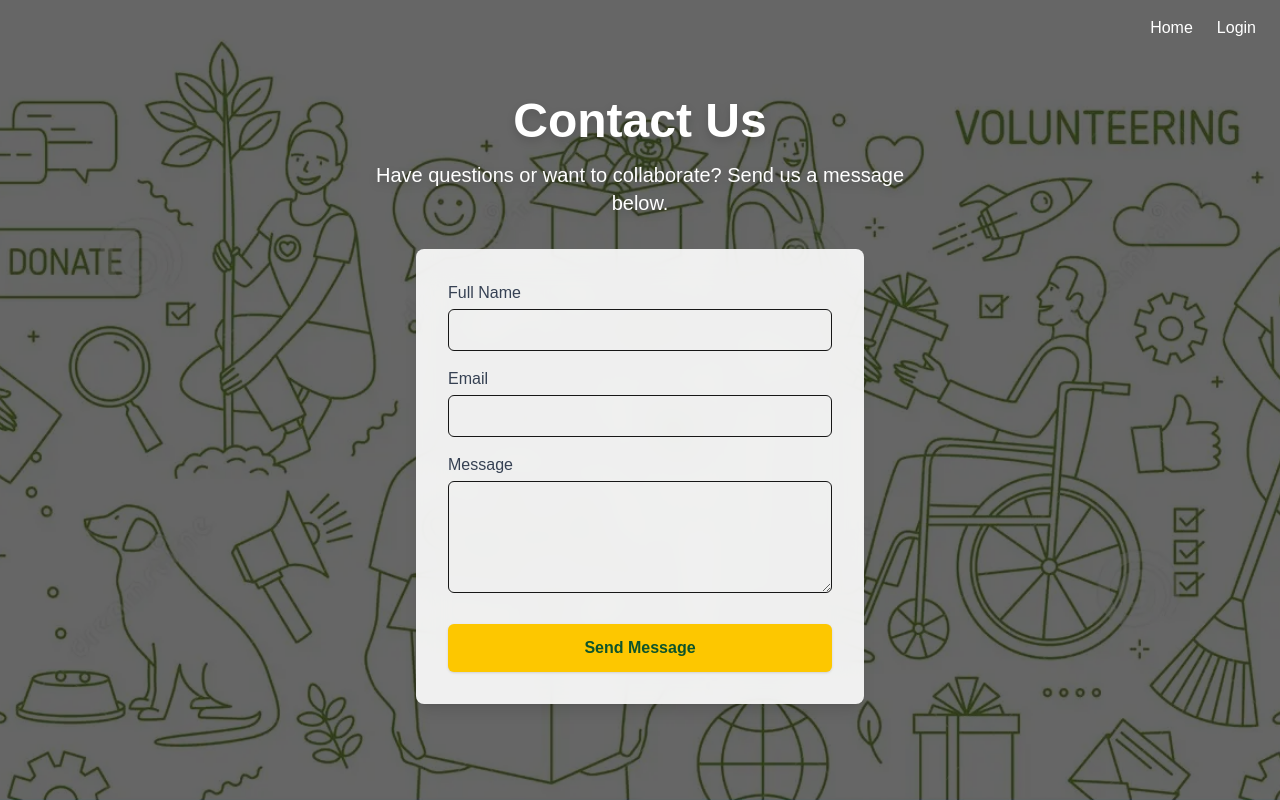
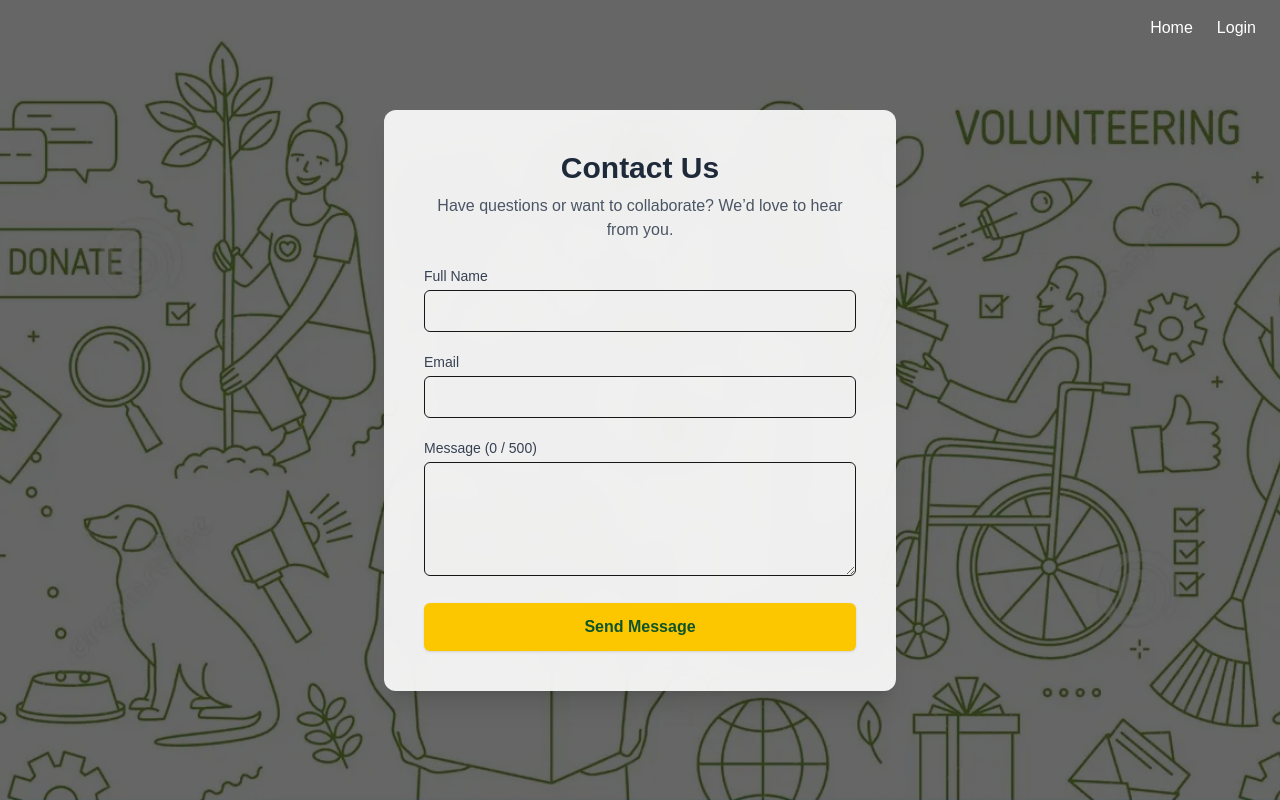
Before and after one commit to S-hussaini/cprg306-project, a Next.js app: page /contact in a window 1280 px wide. Built offline with nearby package versions, Linux system fonts and the light colour scheme; no server answers.

Commit message:
added confirmation message to that says message sent successfully, added email validation check, if it does not have @ it says that the email is invalid. and added maximum characters in the message box. (500)

```diff
--- a/app/contact/page.js
+++ b/app/contact/page.js
@@ -1,61 +1,143 @@
 "use client";
-import Link from "next/link";
+
+import { useState, useEffect } from "react";
 import PageHeader from "../../components/SiteHeader";
 
+const MAX_CHARS = 500;
+
 export default function Contact() {
+  const [sent, setSent] = useState(false);
+  const [error, setError] = useState("");
+
+  const [name, setName] = useState("");
+  const [email, setEmail] = useState("");
+  const [message, setMessage] = useState("");
+
+  // Auto-hide confirmation after 3 seconds
+  useEffect(() => {
+    if (!sent) return;
+
+    const timer = setTimeout(() => {
+      setSent(false);
+    }, 3000);
+
+    return () => clearTimeout(timer);
+  }, [sent]);
+
+  const handleSend = () => {
+    if (!name || !email || !message) {
+      setError("Please fill out all fields.");
+      return;
+    }
+
+    if (!email.includes("@")) {
+      setError("Please provide a valid email address.");
+      return;
+    }
+
+    setError("");
+    setSent(true);
+
+    // Clear form
+    setName("");
+    setEmail("");
+    setMessage("");
+  };
+
   return (
     <div className="relative min-h-screen">
+      {/* Background */}
       <div
         className="absolute inset-0 bg-cover bg-center"
         style={{ backgroundImage: "url('/pic.png')" }}
-      ></div>
-
-      <div className="absolute inset-0 bg-black/60"></div>
+      />
+      <div className="absolute inset-0 bg-black/60" />
 
       <PageHeader />
 
-      <main className="relative z-10 flex flex-col items-center justify-center min-h-screen px-6 text-center">
-        <h1 className="text-4xl sm:text-5xl font-extrabold text-white mb-4 drop-shadow-lg">
+      <main className="relative z-10 flex items-center justify-center min-h-screen px-6">
+        <div className="bg-white/90 backdrop-blur-lg p-8 sm:p-10 rounded-xl shadow-xl w-full max-w-lg">
+          <h1 className="text-3xl font-extrabold text-gray-800 text-center mb-2">
             Contact Us
           </h1>
-        <p className="text-lg sm:text-xl text-white max-w-xl drop-shadow-lg mb-8">
-          Have questions or want to collaborate? Send us a message below.
+
+          <p className="text-gray-600 text-center mb-6">
+            Have questions or want to collaborate? We’d love to hear from you.
           </p>
 
-        <form className="bg-white/90 backdrop-blur-lg p-8 rounded-lg shadow-lg w-full max-w-md text-left">
-          <label className="block mb-4">
-            <span className="text-gray-700 font-medium">Full Name</span>
+          {sent ? (
+            /* Confirmation */
+            <div className="text-center py-10">
+              <div className="text-green-600 text-lg font-semibold mb-2">
+                Message Sent Successfully
+              </div>
+              <p className="text-gray-600">
+                Thank you for reaching out. We’ll get back to you soon.
+              </p>
+            </div>
+          ) : (
+            <>
+              {/* Error */}
+              {error && (
+                <p className="text-red-500 text-sm mb-4 text-center">
+                  {error}
+                </p>
+              )}
+
+              {/* Form */}
+              <div className="space-y-5">
+                {/* Name */}
+                <div>
+                  <label className="block text-sm font-medium text-gray-700">
+                    Full Name
+                  </label>
                   <input
                     type="text"
-              className="w-full mt-1 px-3 py-2 border rounded-md"
-              required
+                    value={name}
+                    onChange={(e) => setName(e.target.value)}
+                    className="w-full mt-1 px-4 py-2 border rounded-md focus:outline-none focus:ring-2 focus:ring-yellow-400"
                   />
+                </div>
+
+                {/* Email */}
+                <div>
+                  <label className="block text-sm font-medium text-gray-700">
+                    Email
                   </label>
-
-          <label className="block mb-4">
-            <span className="text-gray-700 font-medium">Email</span>
                   <input
                     type="email"
-              className="w-full mt-1 px-3 py-2 border rounded-md"
-              required
+                    value={email}
+                    onChange={(e) => setEmail(e.target.value)}
+                    className="w-full mt-1 px-4 py-2 border rounded-md focus:outline-none focus:ring-2 focus:ring-yellow-400"
                   />
+                </div>
+
+                {/* Message */}
+                <div>
+                  <label className="block text-sm font-medium text-gray-700">
+                    Message ({message.length} / {MAX_CHARS})
                   </label>
+                  <textarea
+                    rows="4"
+                    maxLength={MAX_CHARS}
+                    value={message}
+                    onChange={(e) => setMessage(e.target.value)}
+                    className="w-full mt-1 px-4 py-2 border rounded-md focus:outline-none focus:ring-2 focus:ring-yellow-400"
+                  />
+                </div>
 
-          <label className="block mb-6">
-            <span className="text-gray-700 font-medium">Message</span>
-            <textarea
-              className="w-full mt-1 px-3 py-2 border rounded-md h-28"
-              required
-            ></textarea>
-          </label>
-
+                {/* Button */}
                 <button
-            type="submit"
-            className="w-full py-3 bg-yellow-400 text-green-900 font-semibold rounded-md shadow hover:opacity-95 transition"
+                  type="button"
+                  onClick={handleSend}
+                  className="w-full py-3 bg-yellow-400 text-green-900 font-semibold rounded-md shadow hover:opacity-90 transition"
                 >
                   Send Message
                 </button>
-        </form>
+              </div>
+            </>
+          )}
+        </div>
       </main>
     </div>
   );
```
Lines whose indentation alone changed are shown as unchanged.
